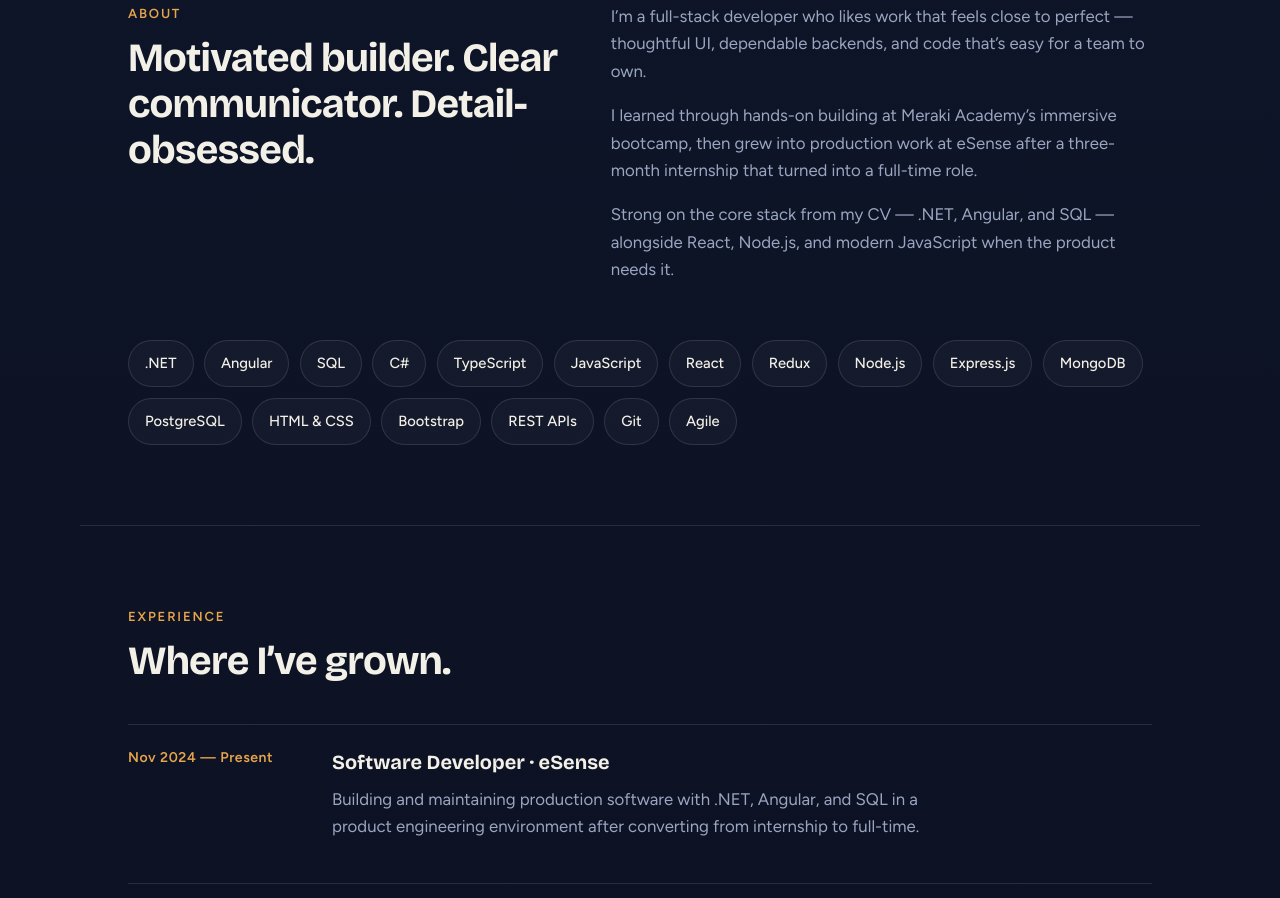
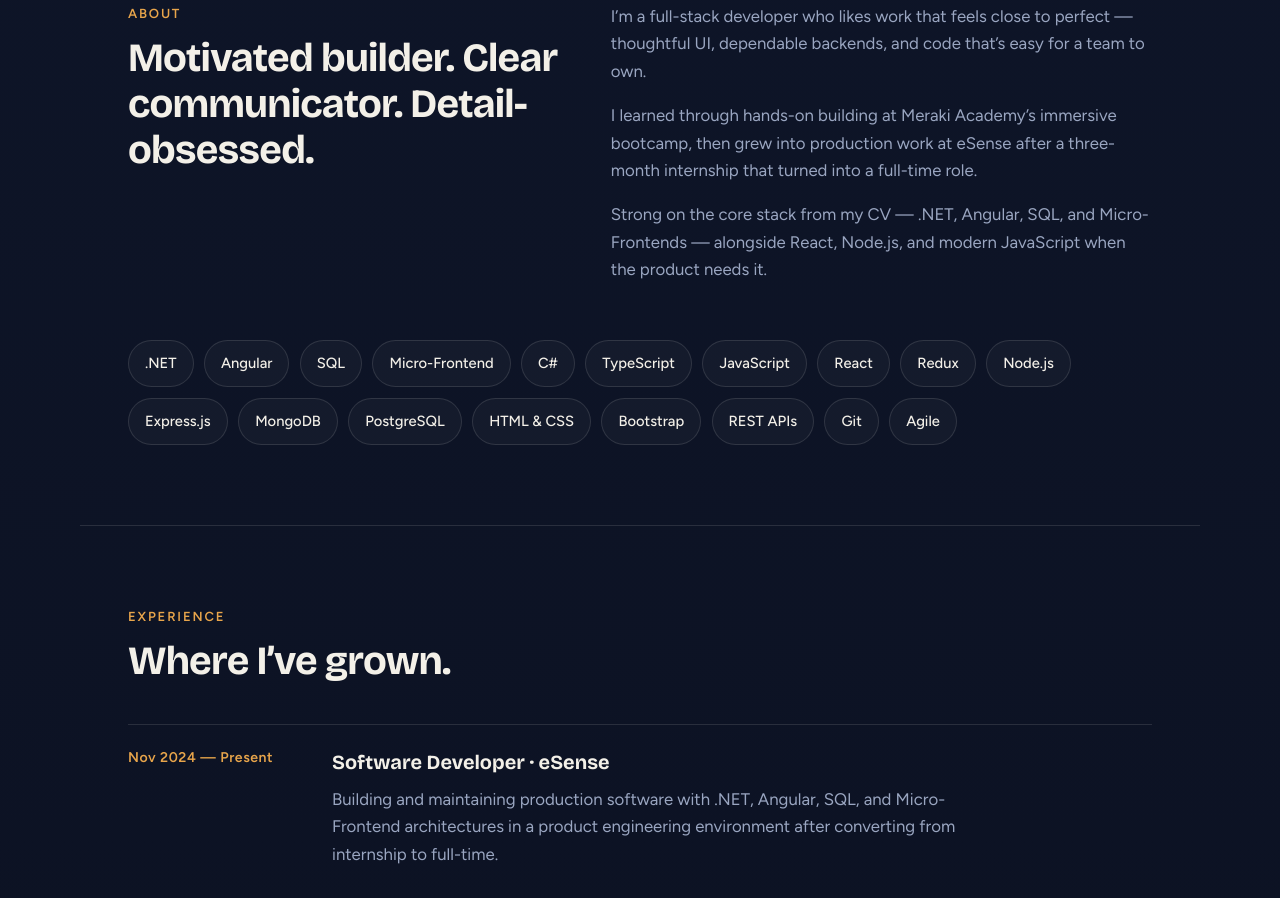
Before and after one commit to yasmenalmajdoubah/yasmen-portfolio, a plain HTML site: page index.html in a window 1280 px wide. Shown: the part 1899-2797 px from the top of the page. Drawn offline with nearby package versions, Linux system fonts and the light colour scheme.

Commit message:
Add Micro-Frontend to core stack and skills.

```diff
--- a/index.html
+++ b/index.html
@@ -6,7 +6,7 @@
     <title>Yasmen Almajdoubah — Full-Stack Developer</title>
     <meta
       name="description"
-      content="Full-stack developer based in Amman. Building polished web apps with .NET, Angular, SQL, React, and Node.js."
+      content="Full-stack developer based in Amman. Building polished web apps with .NET, Angular, SQL, Micro-Frontends, React, and Node.js."
     />
     <link rel="preconnect" href="https://fonts.googleapis.com" />
     <link rel="preconnect" href="https://fonts.gstatic.com" crossorigin />
@@ -39,7 +39,7 @@
         </h1>
         <p class="hero__lead">
           Based in Amman — shipping clean interfaces and solid backends with
-          .NET, Angular, SQL, React, and Node.js.
+          .NET, Angular, SQL, Micro-Frontends, React, and Node.js.
         </p>
         <div class="hero__actions">
           <a class="btn btn--primary" href="#work">See selected work</a>
@@ -58,9 +58,9 @@
               <li>.NET</li>
               <li>Angular</li>
               <li>SQL</li>
+              <li>Micro-Frontend</li>
               <li>C#</li>
               <li>React</li>
-              <li>Node.js</li>
             </ul>
           </div>
         </div>
@@ -136,9 +136,9 @@
               three-month internship that turned into a full-time role.
             </p>
             <p>
-              Strong on the core stack from my CV — .NET, Angular, and SQL —
-              alongside React, Node.js, and modern JavaScript when the product
-              needs it.
+              Strong on the core stack from my CV — .NET, Angular, SQL, and
+              Micro-Frontends — alongside React, Node.js, and modern JavaScript
+              when the product needs it.
             </p>
           </div>
         </div>
@@ -147,6 +147,7 @@
           <li>.NET</li>
           <li>Angular</li>
           <li>SQL</li>
+          <li>Micro-Frontend</li>
           <li>C#</li>
           <li>TypeScript</li>
           <li>JavaScript</li>
@@ -177,8 +178,8 @@
               <h3>Software Developer · eSense</h3>
               <p>
                 Building and maintaining production software with .NET, Angular,
-                and SQL in a product engineering environment after converting
-                from internship to full-time.
+                SQL, and Micro-Frontend architectures in a product engineering
+                environment after converting from internship to full-time.
               </p>
             </div>
           </li>
```
